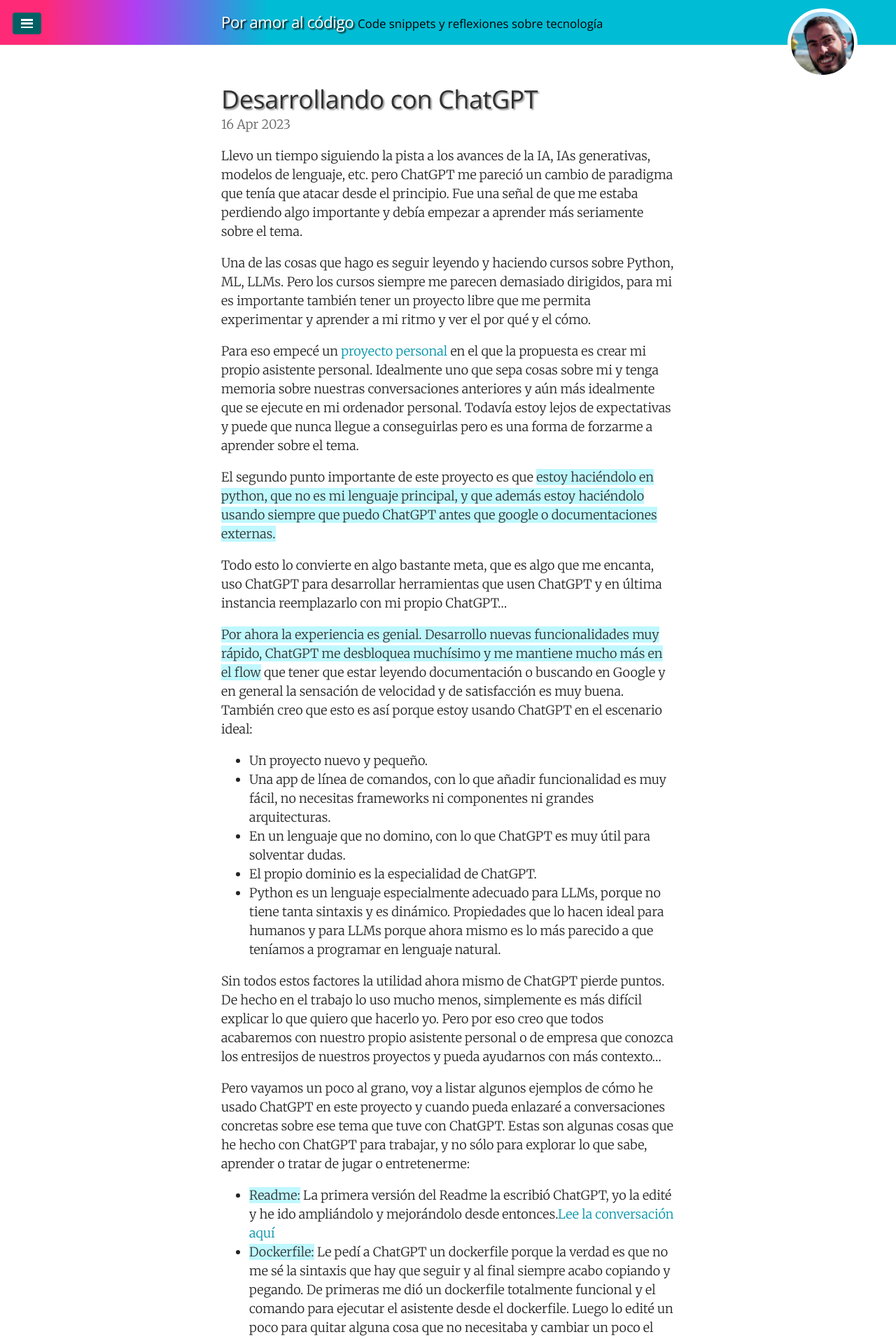
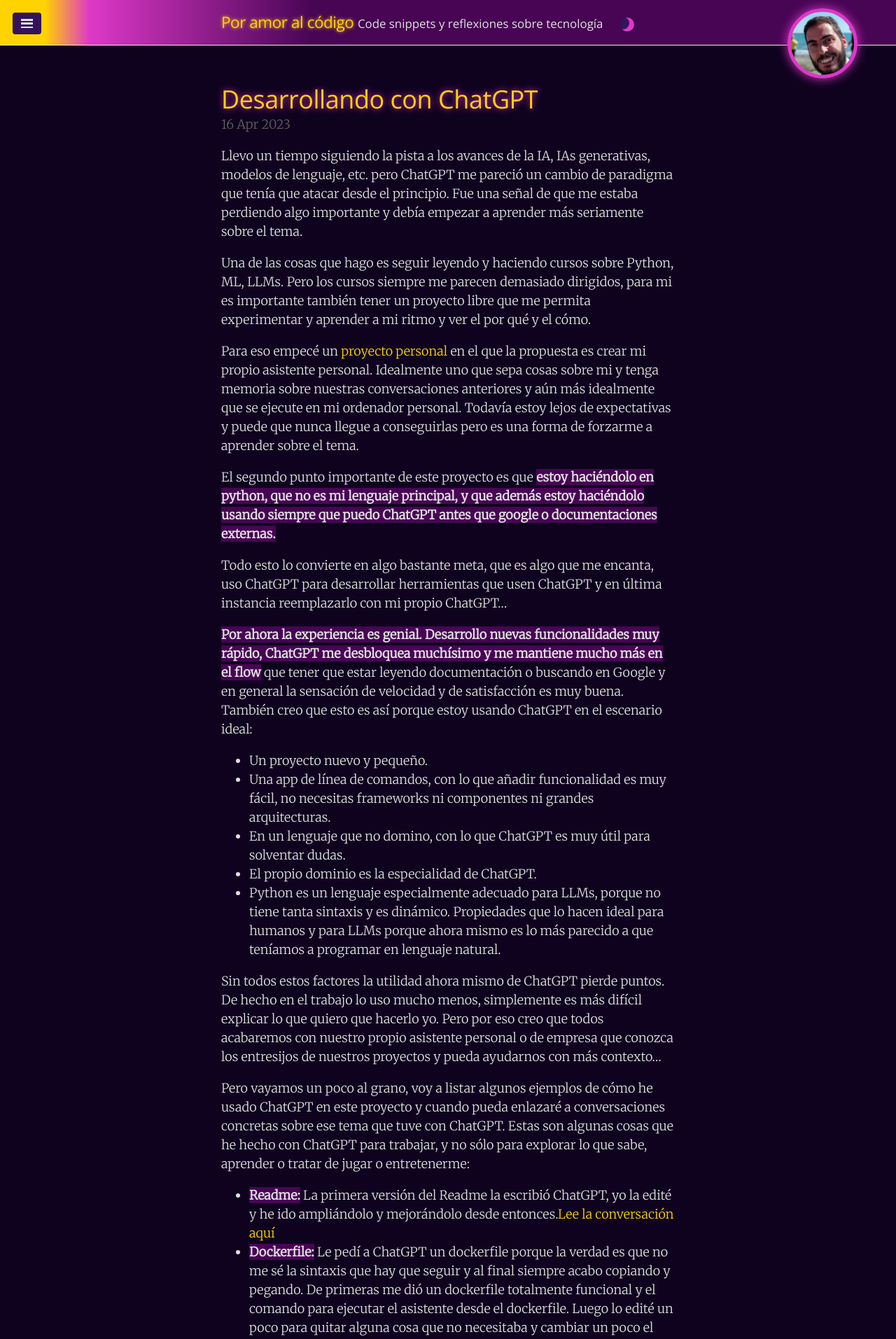
Before and after one commit to juanmirod/juanmirod.github.io, a Jekyll site: the page built from index.html, in a window 1280 px wide. Shown: the top 1913 px of the page at 70% size. Built offline with Jekyll 4.4.1, drawn with Linux system fonts in a browser that asks for light colours; the list of posts is cut into pages by our own code.

Commit message:
feat: dark theme and toggle 🌙

```diff
--- a/_includes/head.html
+++ b/_includes/head.html
@@ -22,7 +22,8 @@
   <link rel="stylesheet" href="/public/css/syntax.css">
   <link rel="stylesheet" href="/public/css/lanyon.css">
 
-  <link id="theme-link" rel="stylesheet" href="/public/css/light.css">
+  <link id="theme-link" rel="stylesheet" href="/public/css/dark.css">
+  <link rel="stylesheet" href="/public/css/common.css">
 
   <link href='https://fonts.googleapis.com/css?family=Open+Sans:300' rel='stylesheet' type='text/css'>
 
@@ -33,15 +34,6 @@
   <!-- RSS -->
   <link rel="alternate" type="application/rss+xml" title="RSS" href="/atom.xml">
 
-  <script lang="javascript">
-    var darkThemeEnabled = localStorage.getItem('dark-theme-enabled') === 'true';
-    const theme = document.querySelector("#theme-link");
-
-    if (darkThemeEnabled) {
-      theme.href = "/public/css/dark.css";
-    }
-  </script>
-
   <!-- PRYVY cookieless tracker -->
   <script async defer data-insites="f3c40b0e-6a3f-4f57-a01f-6411e3240054" src="https://app.pryvy.io/tracker.js"></script>
 </head>
--- a/_layouts/default.html
+++ b/_layouts/default.html
@@ -11,11 +11,15 @@
          content to avoid any CSS collisions with our real content. -->
     <div class="wrap">
       <div class="masthead">
-        <div class="container">
+        <div class="container" style="display: flex;">
           <h3 class="masthead-title">
             <a href="/" title="Home">{{ site.title }}</a>
             <small>{{ site.tagline }}</small>
           </h3>
+          <span class="theme-toggle-container">
+            <input type="checkbox" id="theme-toggle">
+            <label for="theme-toggle"></label>
+          </span>
         </div>
       </div>
 
@@ -28,5 +32,23 @@
 
     <label for="sidebar-checkbox" class="sidebar-toggle"></label>
 
+    <script lang="javascript">
+      var lightThemeEnabled = localStorage.getItem('light-theme-enabled') === 'true';
+      const theme = document.querySelector("#theme-link");
+
+      if (lightThemeEnabled) {
+        theme.href = "/public/css/light.css";
+        document.getElementById('theme-toggle').checked = true;
+      }
+      document.getElementById('theme-toggle').addEventListener('click', (e) => {
+        const checked = e.target.checked;
+        theme.href = `/public/css/${checked ? 'light' : 'dark'}.css`;
+        if(checked) {
+          localStorage.setItem('light-theme-enabled', true)
+        } else {
+          localStorage.removeItem('light-theme-enabled')
+        }
+      });
+    </script>
   </body>
 </html>
--- /dev/null
+++ b/public/css/common.css
@@ -0,0 +1,34 @@
+#theme-toggle {
+  visibility: hidden;
+}
+
+#theme-toggle + label {
+  content: '';
+  display: inline-block;
+  cursor: pointer;
+  height: 20px;
+  width: 20px;
+  border-radius: 50%;
+  transition: all 0.3s ease-in-out;
+  vertical-align: bottom;
+}
+
+#theme-toggle:checked + label {
+  background-color: gold;
+}
+
+#theme-toggle:not(:checked) + label {
+  background-color: var(--background-color);
+  box-shadow: inset -6px -2px 1px 1px var(--accent-color);
+}
+
+@media only screen and (max-width: 550px) {
+  .masthead-title {
+    text-align: left;
+    margin-left: 60px;
+  }
+
+  .author-picture {
+    display: none;
+  }
+}
--- a/public/css/dark.css
+++ b/public/css/dark.css
@@ -3,9 +3,9 @@
 :root {
   --primary-color: #ffd300;
   --accent-color: #de38c8;
-  --secondary-accent-color: ##2d115f;
+  --secondary-accent-color: #470554;
   --background-color: #33135c;
-  --text-color: #f2f2f2;
+  --text-color: #e0e0e0;
   --black: #0f021f;
 }
 
@@ -43,8 +43,8 @@
 }
 
 blockquote {
-  color: #006d80;
-  border-left: .25rem solid #00bcd4;
+  color: var(--accent-color);
+  border-left: .25rem solid var(--primary-color);
 }
 
 .post-date {
@@ -79,8 +79,9 @@
 }
 
 .sidebar-icons {
-  background-color: var(--primary-color);
+  background-color: var(--background-color);
   padding-left: 20px;
+  color: var(--text-color);
 }
 
 .sidebar-icons .icon {
@@ -100,35 +101,35 @@
 }
 
 .sidebar-toggle {
-  background-color: #006064;
-  color: white;
+  background-color: var(--background-color);
+  color: var(--text-color);
 }
 
 .sidebar-toggle:active, #sidebar-checkbox:checked ~ .sidebar-toggle {
-  background-color: #00838f;
-  color: white;
+  background-color: var(--accent-color);
+  color: var(--text-color);
 }
 
 .sidebar-item, .sidebar-nav-item {
-  background-color: #f8f4f8;
-  color: #232323;
+  background-color: var(--background-color);
+  color: var(--text-color);
 }
 
 .sidebar-item a, .sidebar-nav-item a, .sidebar a {
-  color: #232323;
+  color: var(--text-color);
 }
 
 .sidebar-nav-item.active{
-  background-color: #bff8ff;
-  color: #232323;
+  background-color: var(--secondary-accent-color);
+  color: var(--text-color);
 }
 
 a.sidebar-nav-item:hover, a.sidebar-nav-item:focus {
-  background-color: #f8f4f8;
-  color: black;
+  background-color: var(--secondary-accent-color);
+  color: var(--primary-color);
   transition: all 100ms ease-in-out;
-  border-left: 5px solid #00838f;
-  text-shadow: 1px 1px 0px silver;
+  border-left: 5px solid var(--accent-color);
+  text-shadow: 0px 0px 2px var(--accent-color);
 }
 
 img {
@@ -138,7 +139,7 @@
 strong {
   background-color: var(--secondary-accent-color);
   color: var(--text-color);
-  font-weight: normal;
+  font-weight: bold;
 }
 
 .pagination {
@@ -149,13 +150,7 @@
 	background-color: var(--secondary-accent-color);
 }
 
-@media only screen and (max-width: 550px) {
-  .masthead-title {
-    text-align: left;
-    margin-left: 60px;
-  }
-
-  .author-picture {
-    display: none;
-  }
+code {
+  color: var(--text-color);
+  background-color: var(--background-color);
 }
--- a/public/css/light.css
+++ b/public/css/light.css
@@ -73,7 +73,8 @@
 }
 
 .masthead-title small {
-  color: black;
+  color: white;
+  text-shadow: 2px 2px 2px #080808;
 }
 
 a {
@@ -131,14 +132,3 @@
 .pagination {
   color: #616161;
 }
-
-@media only screen and (max-width: 550px) {
-  .masthead-title {
-    text-align: left;
-    margin-left: 60px;
-  }
-
-  .author-picture {
-    display: none;
-  }
-}
```
Also changed, not shown: 1 other file.
